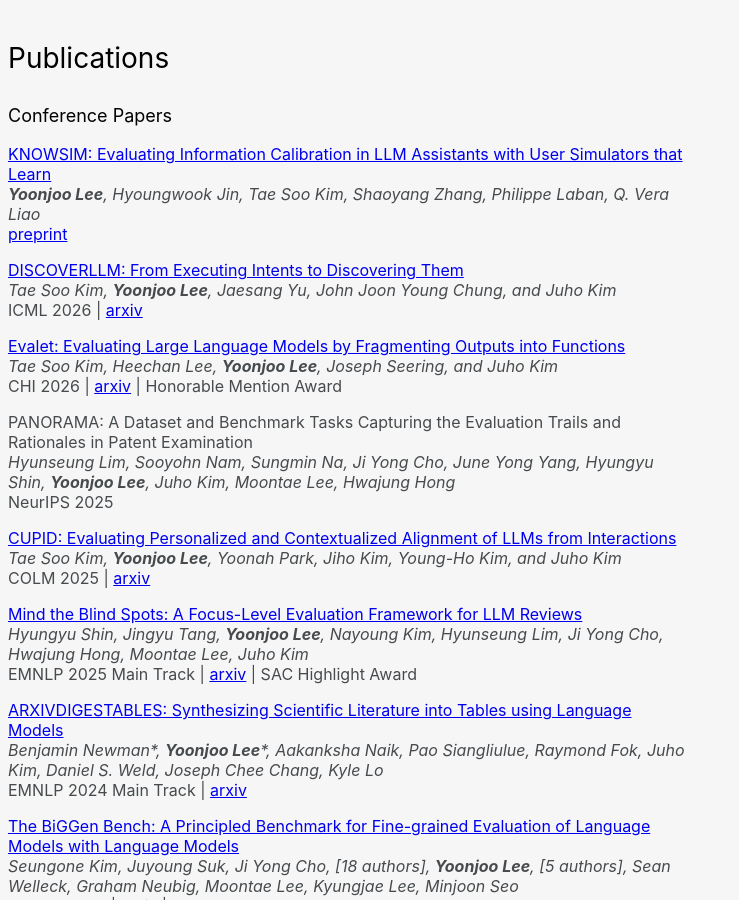
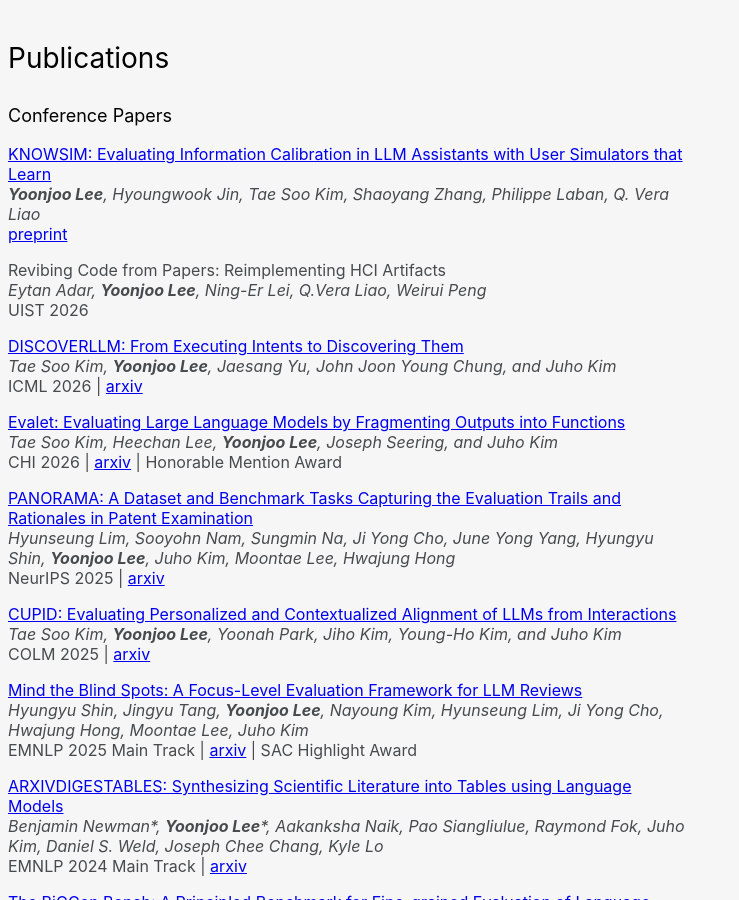
Before and after one commit to yjo2lee/yoonjoo.github.io, a Jekyll site: the page built from index.md, in a window 1280 px wide and 900 px high, scrolled down 478 px. Shown: the whole window, without its empty margins (0-739 px from the left). Built offline with Jekyll 4.4.1, drawn with Linux system fonts in a browser that asks for light colours; a style sheet for code colours, icons or effects is not loaded; our own code applies the rules of GitHub Pages for plain Markdown files.

Commit message:
Add new research papers and update citations

```diff
--- a/index.md
+++ b/index.md
@@ -16,6 +16,10 @@ My research interest lies in the intersection of human-AI interaction and natura
 _**Yoonjoo Lee**, Hyoungwook Jin, Tae Soo Kim, Shaoyang Zhang, Philippe Laban, Q. Vera Liao_\
 [preprint](https://drive.google.com/file/d/1t1bh1Jxed4SULXBA0s7FPBZ7nqOwrDAx/view?usp=sharing){:target="_blank"}
 
+Revibing Code from Papers: Reimplementing HCI Artifacts\
+_Eytan Adar, **Yoonjoo Lee**, Ning-Er Lei, Q.Vera Liao, Weirui Peng_\
+UIST 2026
+
 [DISCOVERLLM: From Executing Intents to Discovering Them](https://arxiv.org/pdf/2602.03429){:target="_blank"}\
 _Tae Soo Kim, **Yoonjoo Lee**, Jaesang Yu, John Joon Young Chung, and Juho Kim_\
 ICML 2026 | [arxiv](https://arxiv.org/pdf/2602.03429){:target="_blank"}
@@ -24,9 +28,9 @@ ICML 2026 | [arxiv](https://arxiv.org/pdf/2602.03429){:target="_blank"}
 _Tae Soo Kim, Heechan Lee, **Yoonjoo Lee**, Joseph Seering, and Juho Kim_\
 CHI 2026 | [arxiv](https://arxiv.org/pdf/2509.11206){:target="_blank"} | Honorable Mention Award
 
-PANORAMA: A Dataset and Benchmark Tasks Capturing the Evaluation Trails and Rationales in Patent Examination\
+[PANORAMA: A Dataset and Benchmark Tasks Capturing the Evaluation Trails and Rationales in Patent Examination](https://arxiv.org/abs/2510.24774){:target="_blank"}\
 _Hyunseung Lim, Sooyohn Nam, Sungmin Na, Ji Yong Cho, June Yong Yang, Hyungyu Shin, **Yoonjoo Lee**, Juho Kim, Moontae Lee, Hwajung Hong_\
-NeurIPS 2025
+NeurIPS 2025 | [arxiv](https://arxiv.org/abs/2510.24774){:target="_blank"}
 
 [CUPID: Evaluating Personalized and Contextualized Alignment of LLMs from Interactions](https://arxiv.org/abs/2508.01674){:target="_blank"}\
 _Tae Soo Kim, **Yoonjoo Lee**, Yoonah Park, Jiho Kim, Young-Ho Kim, and Juho Kim_\
```
